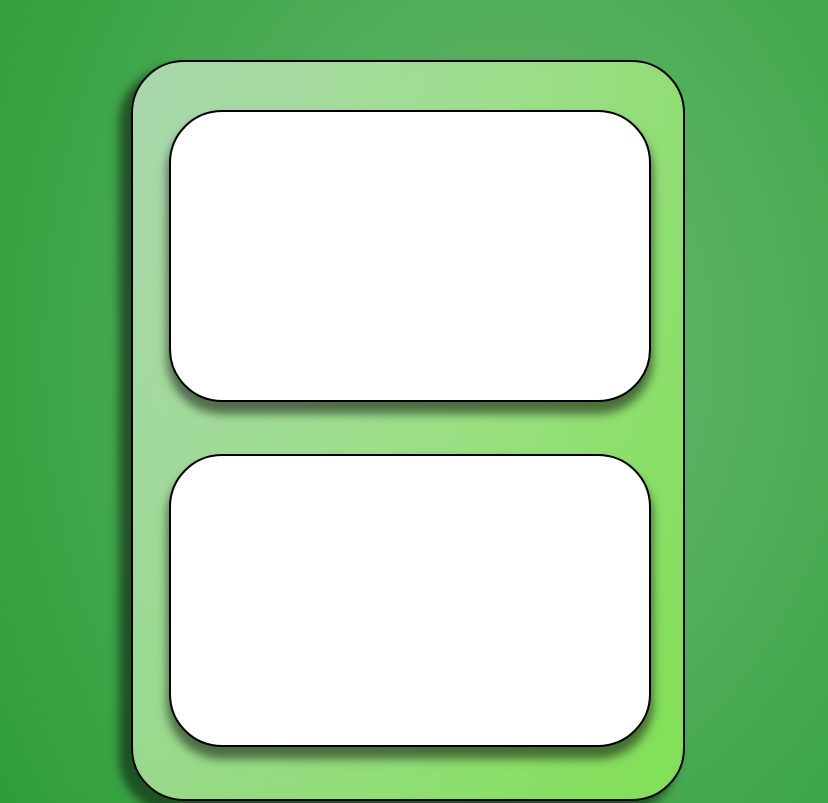
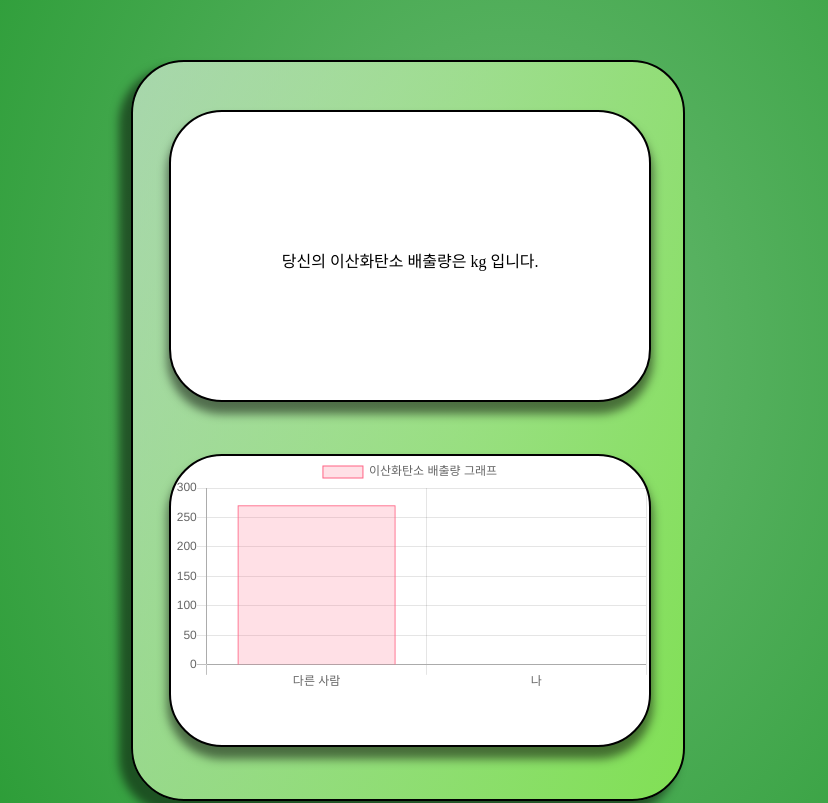
Before and after one commit to supersfel/Project_CEC, a plain HTML site: page Result.html in a window 1280 px wide. Shown: the part 130-933 px from the top of the page, 0-828 px from the left. Drawn offline with nearby package versions, Linux system fonts and the light colour scheme.

Commit message:
[Add] 그래프
결과값과 평균값을 비교하는 그래프 추가

```diff
--- a/Result.html
+++ b/Result.html
@@ -11,16 +11,18 @@
   <div class="background">
     <div class="header">
       <div class="calculator"><a href="CEC.html">계산기</a></div>
-      <div class="schedule">계획표</div>
+      <div class="schedule"><a href="Schedule.html">계획표</a></div>
       <div class="login">로그인</div>
       <div class="join">회원가입</div>
     </div>
 
     <div class="container">
         <div class="result-background">
-          <div class="result-contents-background"></div>
+          <div class="result-contents-background">
+            <p>당신의 이산화탄소 배출량은 <span id="result-contents"></span>kg 입니다.</p>
+          </div>
           <div class="result-graph-background">
-            <canvas id="result-graph" width="300" height="230"></canvas>
+            <canvas id="myChart"></canvas>
           </div>
         </div>
         <div class="act-way-all-background">
@@ -43,5 +45,7 @@
         </div>
     </div>
   </body>
-  <script src="Result_System.js"></script>
+  <script src="https://cdnjs.cloudflare.com/ajax/libs/Chart.js/2.4.0/Chart.min.js"></script>
+  <script type="module" src="Result_System.js"></script>
+
 </html>
--- a/Result_Style.css
+++ b/Result_Style.css
@@ -111,6 +111,10 @@ a[href] {
 .background .result-contents-background {
   box-sizing: border-box;
 
+  display: flex;
+  align-items: center;
+  justify-content: center;
+
   width: 482px;
   height: 292.53px;
   left: calc(50% - 482px / 2 - 352px);
@@ -122,6 +126,11 @@ a[href] {
   border: 2px solid #000000;
   box-shadow: 0px 10px 10px 2px rgba(0, 0, 0, 0.5);
   border-radius: 53px;
+}
+
+/* 결과 및 내용 css */
+.background #result-contents {
+  font-size: 2rem;
 }
 
 /* 결과 비교 그래프 배경 css */
@@ -139,15 +148,6 @@ a[href] {
   box-shadow: 0px 10px 10px 2px rgba(0, 0, 0, 0.5);
   border-radius: 53px;
 }
-
-/* 결과 비교 그래프 css
-.background .result-graph {
-  box-sizing: border-box;
-  position: relative;
-  width: 10px;
-  height: 270.8px;
-  background-color: skyblue;
-}*/
 
 /* 실천방안 전체 배경 css */
 .background .act-way-all-background {
--- a/Result_System.js
+++ b/Result_System.js
@@ -1,25 +1,48 @@
-new Chart(document.querySelector("result-graph"), {
-  type: "bar",
+let Co2Amount = JSON.parse(localStorage.getItem("Co2A"));
+var context = document.getElementById("myChart").getContext("2d");
+const $resultContents = document.getElementById("result-contents");
+var text = Co2Amount;
+
+$resultContents.innerHTML = text;
+
+var myChart = new Chart(context, {
+  type: "bar", // 차트의 형태
   data: {
+    // 차트에 들어갈 데이터
+    labels: [
+      //x 축
+      "다른 사람",
+      "나",
+    ],
     datasets: [
       {
-        label: "Population (millions)",
+        //데이터
+        label: "이산화탄소 배출량 그래프", //차트 제목
+        fill: false, // line 형태일 때, 선 안쪽을 채우는지 안채우는지
+        data: [270.8, Co2Amount],
         backgroundColor: [
-          "#3e95cd",
-          "#8e5ea2",
-          "#3cba9f",
-          "#e8c3b9",
-          "#c45850",
+          //색상
+          "rgba(255, 99, 132, 0.2)",
+          "rgba(54, 162, 235, 0.2)",
         ],
-        data: [2478, 5267, 734, 784, 433],
+        borderColor: [
+          //경계선 색상
+          "rgba(255, 99, 132, 1)",
+          "rgba(54, 162, 235, 1)",
+        ],
+        borderWidth: 1, //경계선 굵기
       },
     ],
   },
   options: {
-    legend: { display: false },
-    title: {
-      display: true,
-      text: "Predicted world population (millions) in 2050",
+    scales: {
+      yAxes: [
+        {
+          ticks: {
+            beginAtZero: true,
+          },
+        },
+      ],
     },
   },
 });
```
Also changed, not shown: Main.js (+10 -10 lines).
